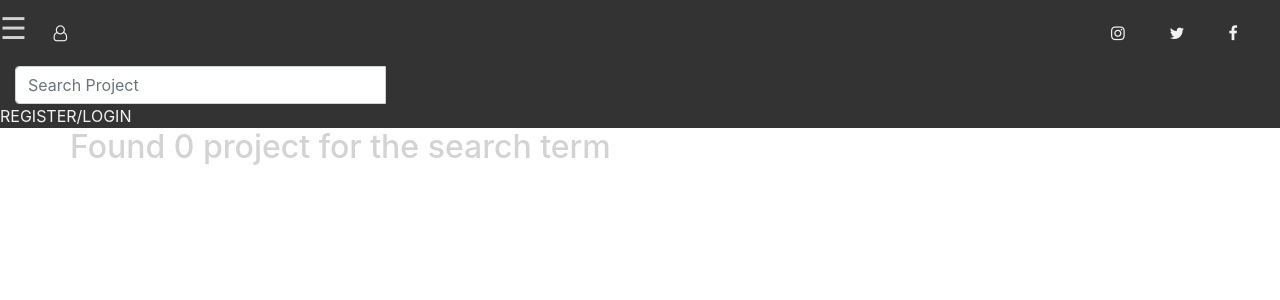
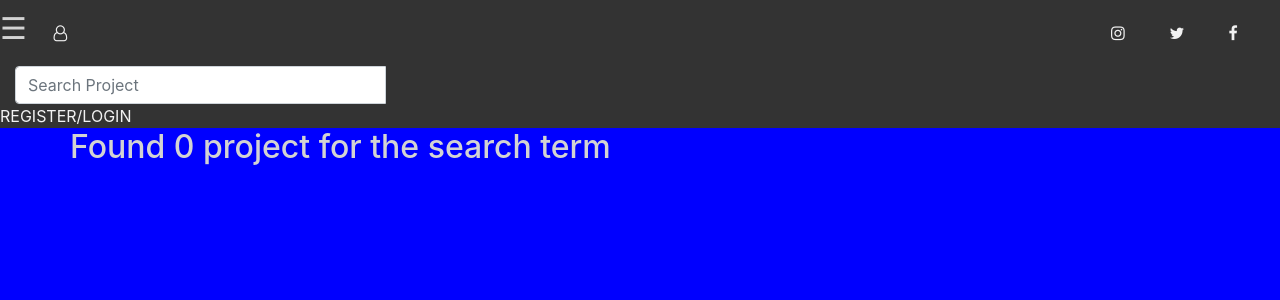
Before and after one commit to JamesMusyoka/AWWARDS, a Django app: template aww/templates/search.html in a window 1280 px wide. Shown: the top 300 px of the page. Run offline with Django 3.2, Linux system fonts and the light colour scheme; the template is opened without the code that fills it, so the values that code supplies are empty; some libraries are stand-ins or nearby versions.

Commit message:
Styled my index html

```diff
--- a/aww/static/css/aww.css
+++ b/aww/static/css/aww.css
@@ -1,3 +1,9 @@
 h1{
     color: aqua;
 }
+body{
+    background-color: blue;
+}
+#desrciption{
+    color: aqua;
+}
```
